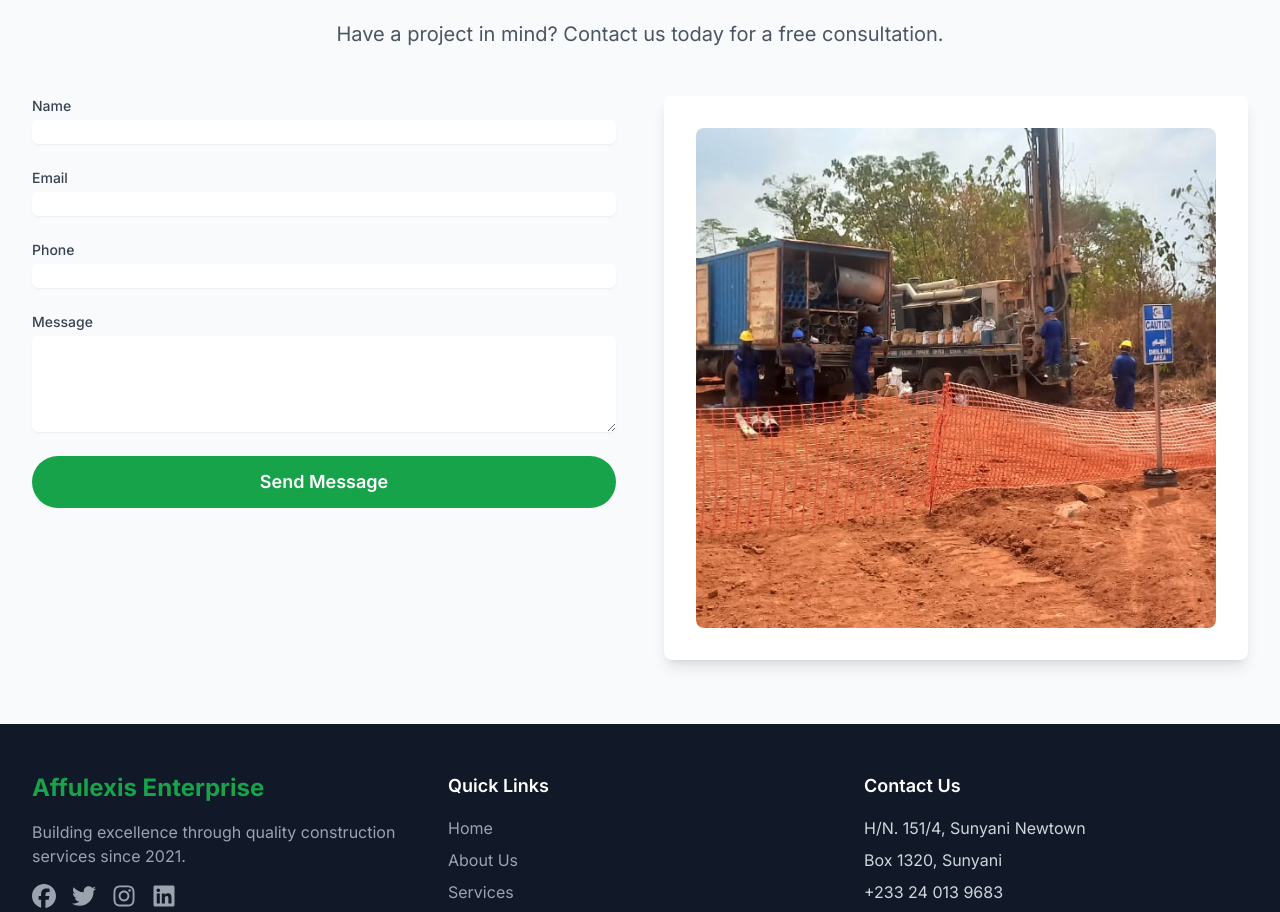
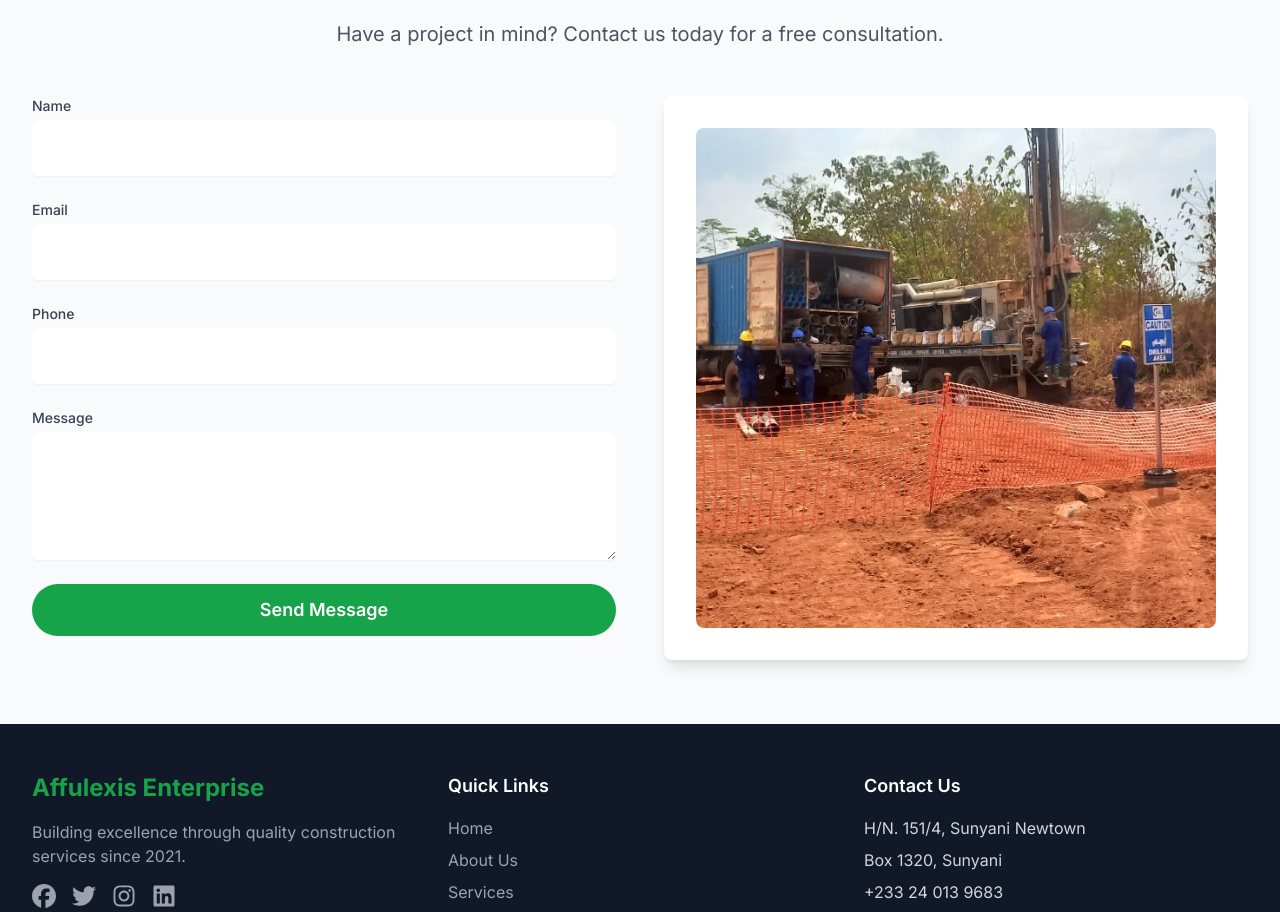
Before and after one commit to Afriyie-Anthony/portfolio, a Next.js app in the folder porfolio-website/: page / in a window 1280 px wide. Shown: the part 2468-3380 px from the top of the page. Built offline with nearby package versions, Linux system fonts and the light colour scheme.

Commit message:
Solved Email Sending Issues

```diff
--- a/porfolio-website/app/api/contact/route.js
+++ b/porfolio-website/app/api/contact/route.js
@@ -4,11 +4,11 @@ import nodemailer from 'nodemailer';
 export async function POST(request) {
   try {
     // Log environment variables (without exposing sensitive data)
-    console.log('Email configuration check:', {
-      hasUser: !!process.env.EMAIL_USER,
-      hasPass: !!process.env.EMAIL_PASS,
-      userEmail: process.env.EMAIL_USER
-    });
+    // console.log('Email configuration check:', {
+    //   hasUser: !!process.env.EMAIL_USER,
+    //   hasPass: !!process.env.EMAIL_PASS,
+    //   userEmail: process.env.EMAIL_USER
+    // });
 
     const { name, email, phone, message } = await request.json();
 
@@ -49,7 +49,7 @@ export async function POST(request) {
     // Email content
     const mailOptions = {
       from: process.env.EMAIL_USER,
-      to: 'owusuboat05@gmail.com',
+      to: process.env.RECEIVER_EMAIL,
       subject: `New Contact Form Submission from ${name}`,
       html: `
         <h2>New Contact Form Submission</h2>
--- a/porfolio-website/app/contact/page.js
+++ b/porfolio-website/app/contact/page.js
@@ -31,7 +31,7 @@ export default function Contact() {
     setStatus({ loading: true, success: false, error: false });
 
     try {
-      const response = await fetch('/api/contact', {
+      const response = await fetch('../api/contact/', {
         method: 'POST',
         headers: {
           'Content-Type': 'application/json',
@@ -95,7 +95,7 @@ export default function Contact() {
                     value={formData.name}
                     onChange={handleChange}
                     required
-                    className="mt-1 block w-full rounded-md border-gray-300 shadow-sm focus:border-primary focus:ring-primary"
+                    className="mt-1 block w-full rounded-md border-gray-300 shadow-sm focus:border-primary focus:ring-primary p-4"
                   />
                 </div>
                 <div>
@@ -109,7 +109,7 @@ export default function Contact() {
                     value={formData.email}
                     onChange={handleChange}
                     required
-                    className="mt-1 block w-full rounded-md border-gray-300 shadow-sm focus:border-primary focus:ring-primary"
+                    className="mt-1 block w-full rounded-md border-gray-300 shadow-sm focus:border-primary focus:ring-primary p-4"
                   />
                 </div>
                 <div>
@@ -123,7 +123,7 @@ export default function Contact() {
                     value={formData.phone}
                     onChange={handleChange}
                     required
-                    className="mt-1 block w-full rounded-md border-gray-300 shadow-sm focus:border-primary focus:ring-primary"
+                    className="mt-1 block w-full rounded-md border-gray-300 shadow-sm focus:border-primary focus:ring-primary p-4"
                   />
                 </div>
                 <div>
@@ -137,7 +137,7 @@ export default function Contact() {
                     value={formData.message}
                     onChange={handleChange}
                     required
-                    className="mt-1 block w-full rounded-md border-gray-300 shadow-sm focus:border-primary focus:ring-primary"
+                    className="mt-1 block w-full rounded-md border-gray-300 shadow-sm focus:border-primary focus:ring-primary p-4"
                   />
                 </div>
                 <div>
@@ -163,7 +163,7 @@ export default function Contact() {
             </div>
 
             {/* Contact Information */}
-            <div className="space-y-6">
+            <div className="space-y-6 py-[90px]">
               <div className="bg-white p-8 rounded-lg shadow-lg">
                 <h3 className="text-2xl font-bold text-gray-900 mb-6">Contact Information</h3>
                 <div className="space-y-4">
--- a/porfolio-website/app/page.js
+++ b/porfolio-website/app/page.js
@@ -54,7 +54,7 @@ export default function Home() {
     setStatus({ loading: true, success: false, error: false });
 
     try {
-      const response = await fetch('/api/contact', {
+      const response = await fetch('./api/contact/', {
         method: 'POST',
         headers: {
           'Content-Type': 'application/json',
@@ -265,7 +265,7 @@ export default function Home() {
                     value={formData.name}
                     onChange={handleChange}
                     required
-                    className="mt-1 block w-full rounded-md border-gray-300 shadow-sm focus:border-primary focus:ring-primary"
+                    className="mt-1 block w-full rounded-md border-gray-300 shadow-sm focus:border-primary focus:ring-primary p-4"
                   />
                 </div>
                 <div>
@@ -279,7 +279,7 @@ export default function Home() {
                     value={formData.email}
                     onChange={handleChange}
                     required
-                    className="mt-1 block w-full rounded-md border-gray-300 shadow-sm focus:border-primary focus:ring-primary"
+                    className="mt-1 block w-full rounded-md border-gray-300 shadow-sm focus:border-primary focus:ring-primary p-4"
                   />
                 </div>
                 <div>
@@ -293,7 +293,7 @@ export default function Home() {
                     value={formData.phone}
                     onChange={handleChange}
                     required
-                    className="mt-1 block w-full rounded-md border-gray-300 shadow-sm focus:border-primary focus:ring-primary"
+                    className="mt-1 block w-full rounded-md border-gray-300 shadow-sm focus:border-primary focus:ring-primary p-4"
                   />
                 </div>
                 <div>
@@ -307,7 +307,7 @@ export default function Home() {
                     value={formData.message}
                     onChange={handleChange}
                     required
-                    className="mt-1 block w-full rounded-md border-gray-300 shadow-sm focus:border-primary focus:ring-primary"
+                    className="mt-1 block w-full rounded-md border-gray-300 shadow-sm focus:border-primary focus:ring-primary p-4"
                   />
                 </div>
                 <div>
```
Also changed, not shown: 1 other file (tests, documents, lock files or other folders).
